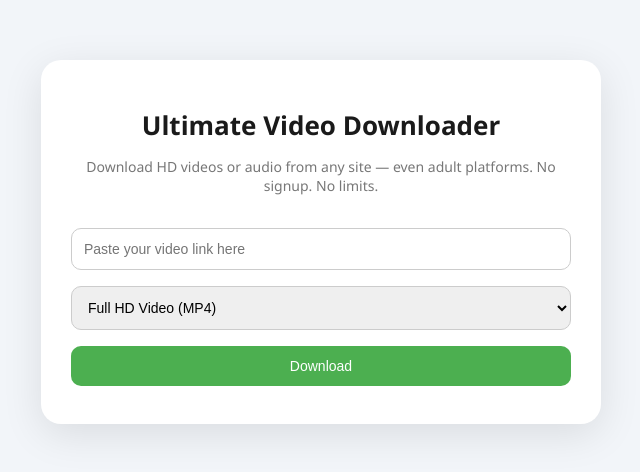
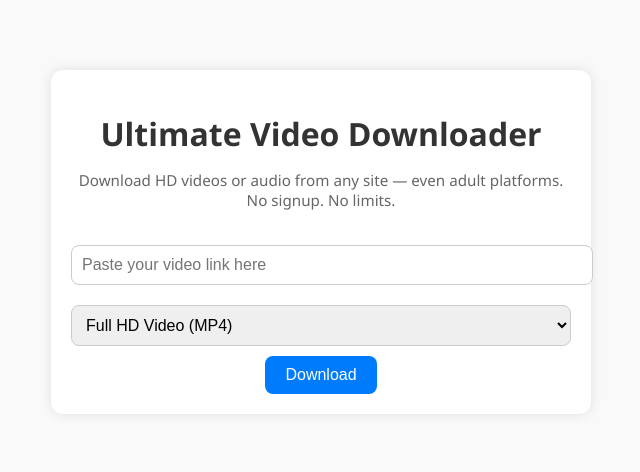
Before and after one commit to Ashrafi8641/ddddd, a plain HTML site: page index.html in a window 1280 px wide. Shown: the part 158-630 px from the top of the page, without its empty margins (319-959 px from the left). Drawn offline with Linux system fonts and the light colour scheme.

Commit message:
Update styles.css

```diff
--- a/styles.css
+++ b/styles.css
@@ -1,30 +1,55 @@
 body {
-  background: #f2f5f9;
+  background-color: #f9f9f9;
   font-family: 'Segoe UI', sans-serif;
-  margin: 0;
   display: flex;
   justify-content: center;
   align-items: center;
   height: 100vh;
+  margin: 0;
 }
+
 .container {
-  background: #fff;
-  padding: 30px;
-  border-radius: 20px;
-  box-shadow: 0 10px 40px rgba(0,0,0,0.1);
   text-align: center;
+  padding: 20px;
+  background: white;
+  border-radius: 12px;
+  box-shadow: 0 0 12px rgba(0,0,0,0.1);
   width: 90%;
   max-width: 500px;
 }
-h1 { margin-bottom: 10px; font-size: 26px; color: #1a1a1a; }
-p { font-size: 14px; color: #777; margin-bottom: 25px; }
-form input, form select, form button {
-  width: 100%; padding: 12px; margin: 8px 0; border-radius: 10px;
-  border: 1px solid #ccc; font-size: 14px; box-sizing: border-box;
+
+h1 {
+  margin-bottom: 10px;
+  color: #333;
 }
-form button {
-  background: #4CAF50; color: #fff; border: none; cursor: pointer;
-  transition: background 0.3s ease;
+
+.subtitle {
+  color: #666;
+  font-size: 0.95rem;
+  margin-bottom: 25px;
 }
-form button:hover { background: #45a049; }
-.message { margin-top: 15px; font-size: 14px; font-weight: 600; }
+
+input[type="text"],
+select {
+  padding: 10px;
+  width: 100%;
+  margin: 10px 0;
+  border-radius: 8px;
+  border: 1px solid #ccc;
+  font-size: 1rem;
+}
+
+button {
+  padding: 10px 20px;
+  background-color: #007bfc;
+  border: none;
+  border-radius: 8px;
+  color: white;
+  font-size: 1rem;
+  cursor: pointer;
+  transition: background 0.3s;
+}
+
+button:hover {
+  background-color: #005fcc;
+}
```
